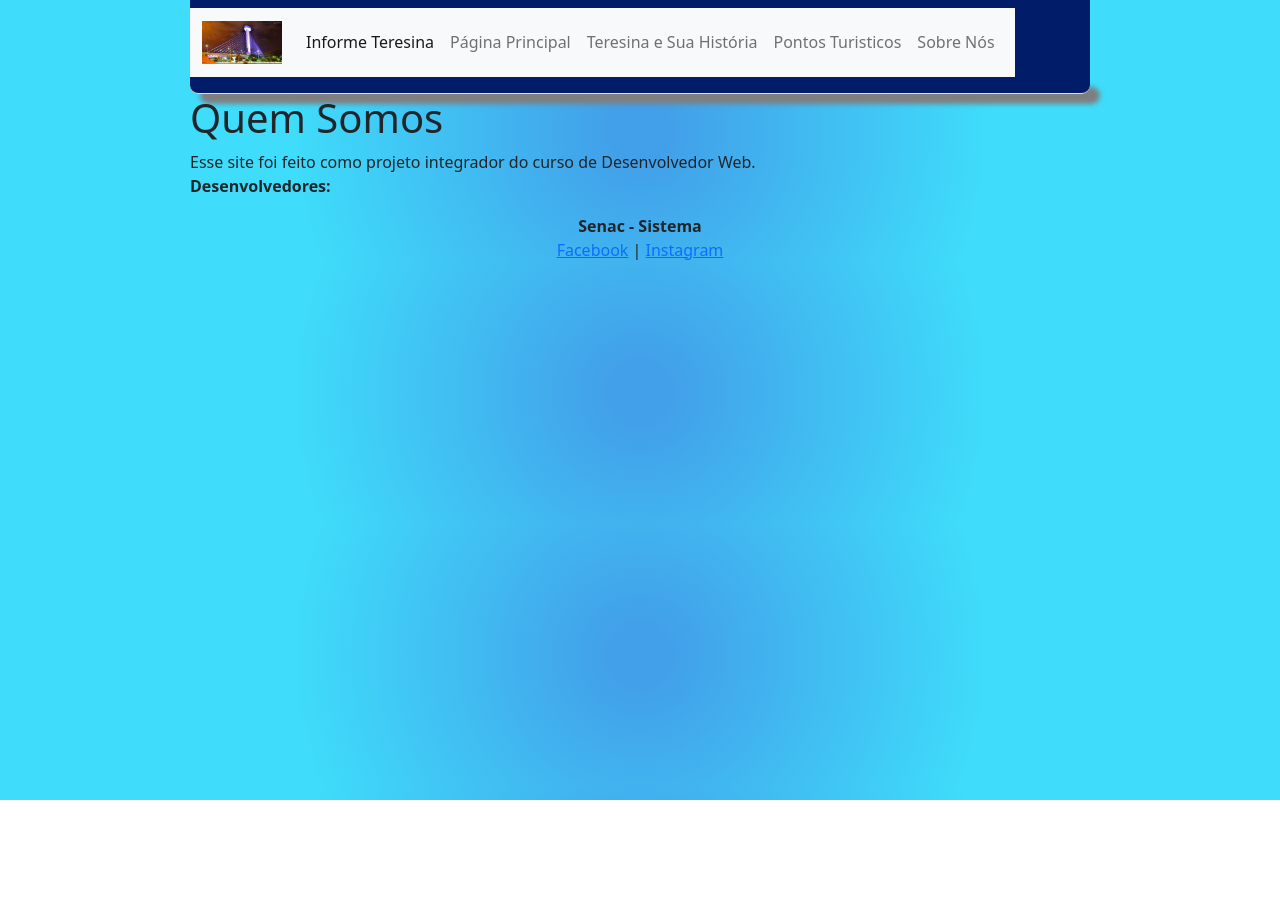
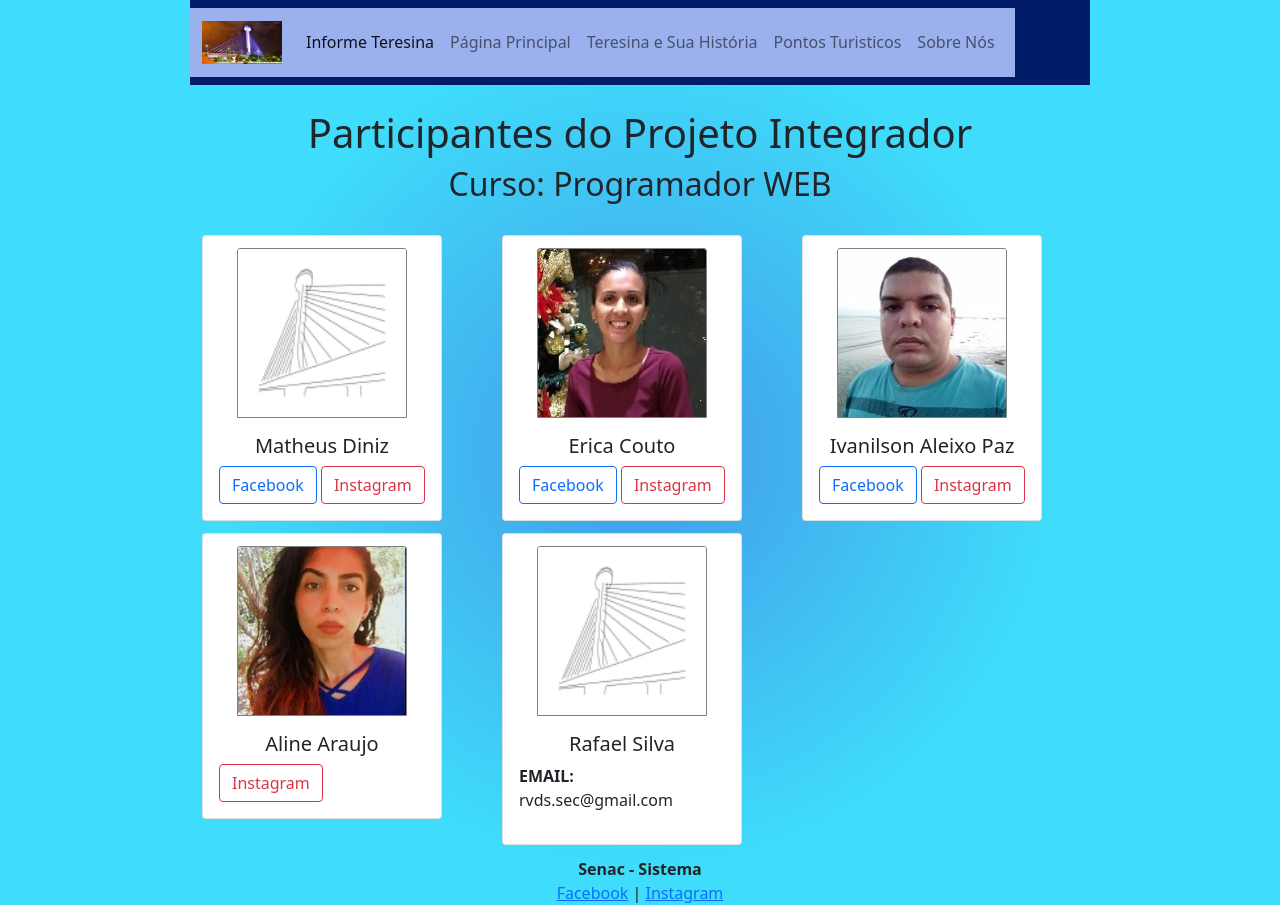
Before and after one commit to Sinioh/informeThe, a plain HTML site: page sobre.html in a window 1280 px wide. Before the commit the page ends 800 px from the top, so only its background shows below. Drawn offline with nearby package versions, Linux system fonts and the light colour scheme.

Commit message:
sobre quase pronto, ajustes em historia e tour

```diff
--- a/css/style.css
+++ b/css/style.css
@@ -18,6 +18,7 @@ p {
 #div_principal #navbar_imagem {
     width: 80px;
 }
+
 #artigos{
     float: left;
     width: 500px;
@@ -132,3 +133,9 @@ p {
     width: 95%;
     border: 3px solid #7e7e80;
 }
+.card {
+    margin: 0px;
+    padding: 0px;
+    width: 15rem;
+    padding-top: 12px;
+}
--- a/sobre.html
+++ b/sobre.html
@@ -14,9 +14,10 @@
 </head>
 
 <body>
+
     <div id="div_principal">
         <nav class="navbar navbar-light" style="background-color: #011c68;">
-            <nav class="navbar navbar-expand-lg navbar-light bg-light">
+            <nav class="navbar navbar-expand-lg navbar-light" style="background-color: #9bb1ee;">
                 <div class="container-fluid">
                     <a class="navbar-brand" href="index.html"><img width="80px" src="img/WhatsApp Image 2021-03-09 at 16.47.33.jpeg" alt="InformeTHE-LOGO"></a>
                     <button class="navbar-toggler" type="button" data-bs-toggle="collapse"
@@ -26,7 +27,7 @@
                     </button>
                     <div class="collapse navbar-collapse" id="navbarNavAltMarkup">
                         <div class="navbar-nav">
-                            <a class="nav-link active" aria-current="page" href="#">Informe Teresina</a>
+                            <a class="nav-link active" aria-current="page" href="index.html">Informe Teresina</a>
                             <a class="nav-link" href="index.html">Página Principal</a>
                             <a class="nav-link" href="historia.html">Teresina e Sua História</a>
                             <a class="nav-link" href="tour.html">Pontos Turisticos</a>
@@ -35,29 +36,82 @@
                     </div>
                 </div>
             </nav>
-        </nav>
-        <header id="cabecalho">
-            <div id="cont_db4502f4e0c4cdfb73c7d102a2c2577c">
-                <script type="text/javascript" async
-                    src="https://www.tempo.com/wid_loader/db4502f4e0c4cdfb73c7d102a2c2577c"></script>
+        </nav><!--
+        <div id="cont_db4502f4e0c4cdfb73c7d102a2c2577c">
+            <script type="text/javascript" async
+                src="https://www.tempo.com/wid_loader/db4502f4e0c4cdfb73c7d102a2c2577c"></script>
+        </div>
+        -->
+        <br>
+        <div class="container">
+            <h1 style="text-align: center;">Participantes do Projeto Integrador</h1>
+            <h2 style="text-align: center;">Curso: Programador WEB</h2>
+            <br>
+            <div class="row">
+                <div class="col-sm-4" style="padding-bottom: 12px;">
+                    <div class="card">
+                        <img src="img/iconefavorito.ico" class="card-img-top" alt="..." style="width: 170px; border: 1px solid gray; margin: 0 auto">
+                        <div class="card-body">
+                          <h5 class="card-title" style="text-align: center;">Matheus Diniz</h5>
+                          <a href="#" class="btn btn-outline-primary">Facebook</a>
+                          <a href="#" class="btn btn-outline-danger">Instagram</a>
+                        </div>
+                    </div>
+                </div>
+
+
+                <div class="col-sm-4" style="padding-bottom: 12px;">
+                    <div class="card">
+                        <img src="img/erica1.jpg" class="card-img-top" alt="..." style="width: 170px; border: 1px solid gray; margin: 0 auto">
+                        <div class="card-body">
+                          <h5 class="card-title" style="text-align: center;">Erica Couto</h5>
+                          <a href="https://www.facebook.com/erica.couto.9803" class="btn btn-outline-primary">Facebook</a>
+                          <a href="https://instagram.com/nascimento_erik2" class="btn btn-outline-danger">Instagram</a>
+                        </div>
+                    </div>
+                </div>
+
+                <div class="col-sm-4" style="padding-bottom: 12px;">
+                    <div class="card">
+                        <img src="img/ivanilson1.jpg" class="card-img-top" alt="..." style="width: 170px; border: 1px solid gray; margin: 0 auto">
+                        <div class="card-body">
+                          <h5 class="card-title" style="text-align: center;">Ivanilson Aleixo Paz</h5>
+                          <a href="https://www.facebook.com/ivanilson.aleixo" class="btn btn-outline-primary">Facebook</a>
+                          <a href="https://www.instagram.com/ivanilson.aleixo/" class="btn btn-outline-danger">Instagram</a>
+                        </div>
+                    </div>
+                </div>
+
+                <div class="col-sm-4" style="padding-bottom: 12px;">
+                    <div class="card">
+                        <img src="img/aline1.jpg" class="card-img-top" alt="..." style="width: 170px; border: 1px solid gray; margin: 0 auto">
+                        <div class="card-body">
+                          <h5 class="card-title" style="text-align: center;">Aline Araujo</h5>
+                          <a href="https://www.instagram.com/alineairam_" class="btn btn-outline-danger">Instagram</a>
+                        </div>
+                    </div>
+                </div>
+
+                <div class="col-sm-4" style="padding-bottom: 12px;">
+                    <div class="card">
+                        <img src="img/iconefavorito.ico" class="card-img-top" alt="..." style="width: 170px; border: 1px solid gray; margin: 0 auto">
+                        <div class="card-body">
+                          <h5 class="card-title" style="text-align: center;">Rafael Silva</h5>
+                          <p><strong>EMAIL:</strong> rvds.sec@gmail.com</p>
+                        </div>
+                    </div>
+                </div>
+
             </div>
-            </script>
-        </header>
+        </div>
+        <footer id="rodape">
+            <strong>Senac - Sistema</strong><br />
+            <a href="https://www.facebook.com/senacpiaui">Facebook</a> | <a href="https://www.instagram.com/senacpiaui/">Instagram</a>
+        </footer>
         <script src="https://cdn.jsdelivr.net/npm/bootstrap@5.0.0-beta2/dist/js/bootstrap.bundle.min.js"
             integrity="sha384-b5kHyXgcpbZJO/tY9Ul7kGkf1S0CWuKcCD38l8YkeH8z8QjE0GmW1gYU5S9FOnJ0"
             crossorigin="anonymous"></script>
     </div>
-    <div id="div_principal">
-        <h1>Quem Somos</h1>
-        <p>Esse site foi feito como projeto integrador do curso de Desenvolvedor Web. <br>
-            <strong>Desenvolvedores:</strong>
-        </p>
-    </div>
-    <footer id="rodape">
-        <strong>Senac - Sistema</strong><br />
-        <a href="https://www.facebook.com">Facebook</a> | <a href="https://www.instagram.com">Instagram</a>
-
-    </footer>
 </body>
 
 </html>
```
Also changed, not shown: historia.html (+42 -23 lines), index.html (+5 -5 lines), tour.html (+40 -21 lines), img/aline.jpeg (added), img/aline1.jpg (added), img/erica.jpeg (added), img/erica1.jpg (added), img/ivanilson.jpeg (added), img/ivanilson1.jpg (added).
